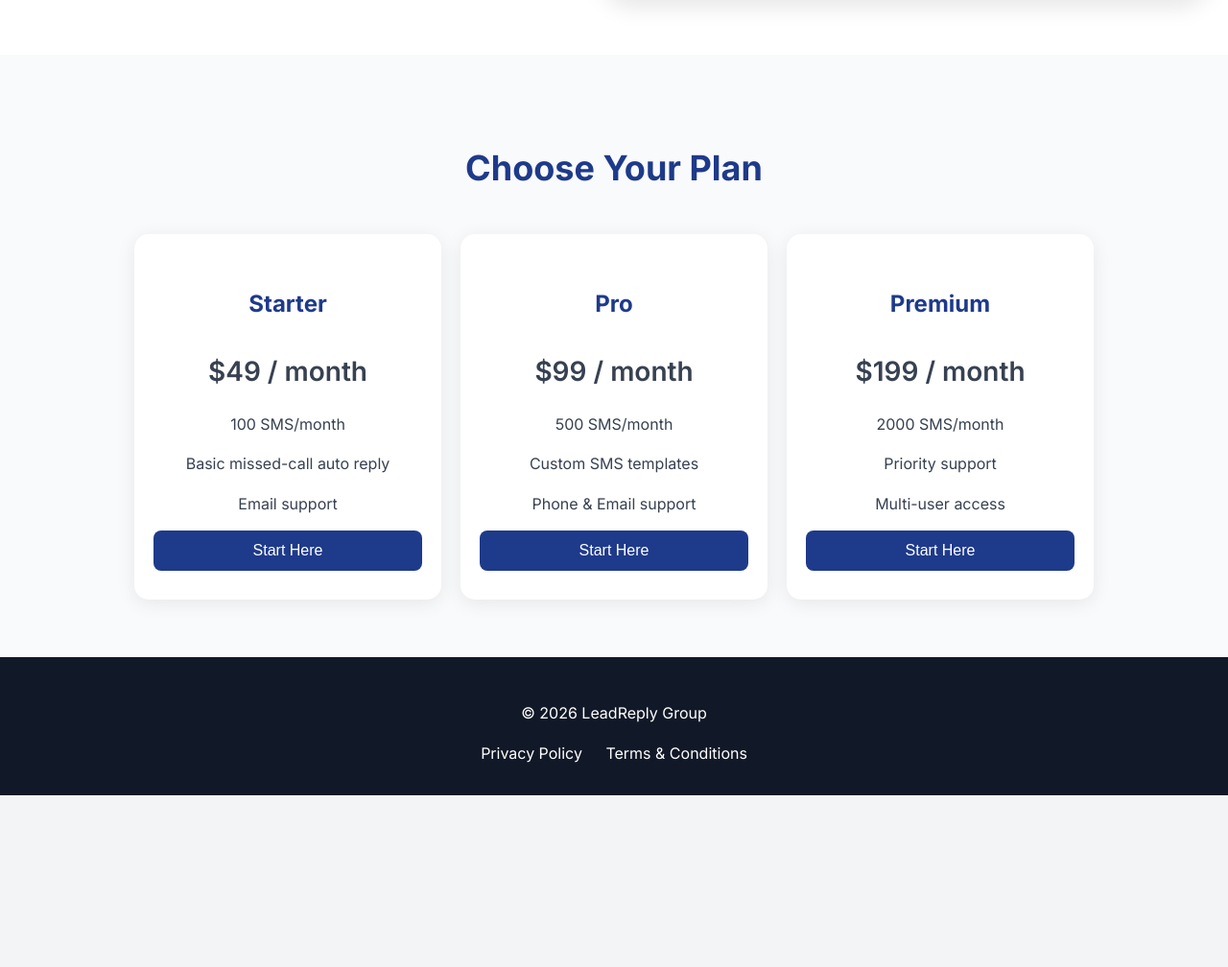
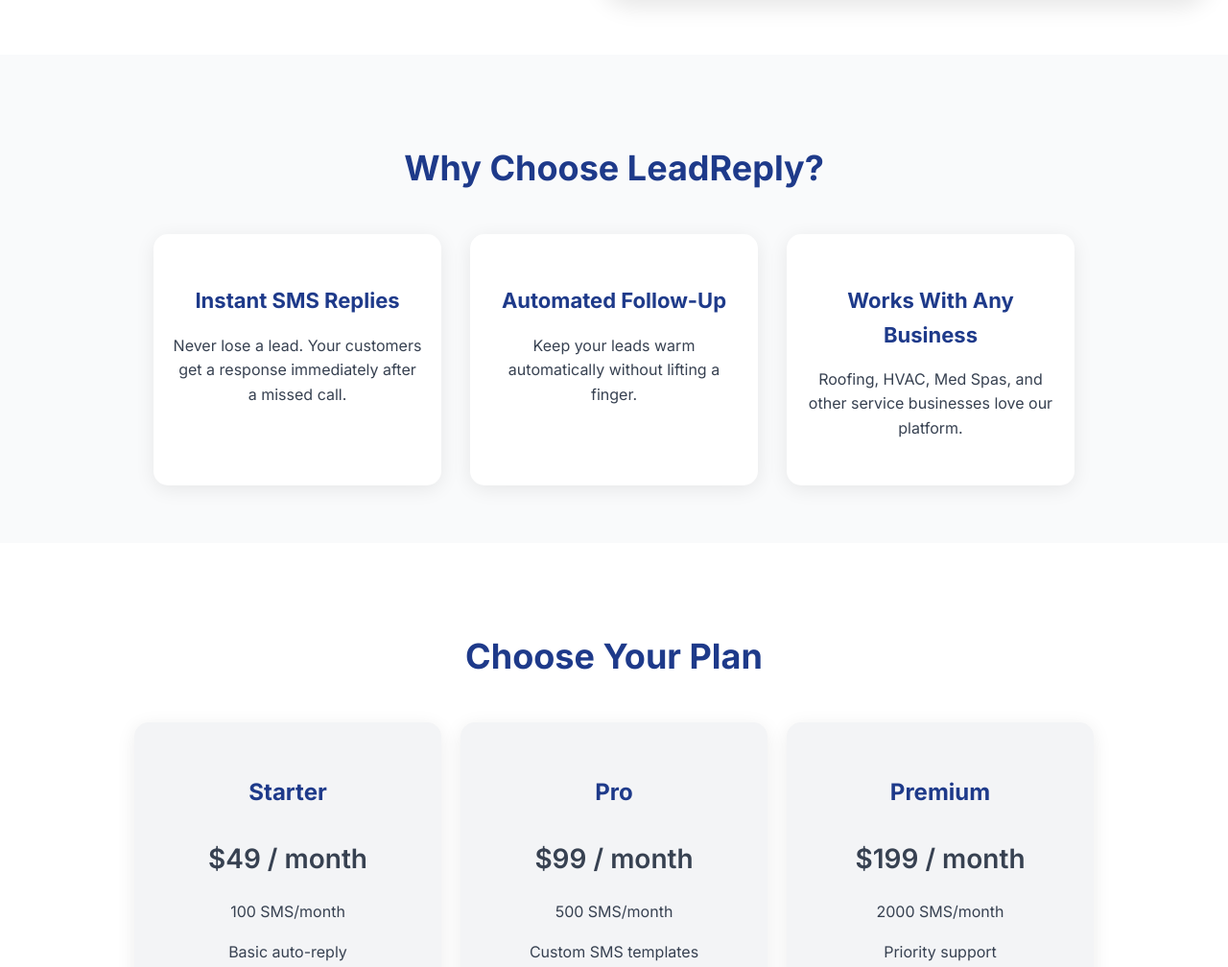
Before and after one commit to alexutomi/leadreply-site, a plain HTML site: page index.html in a window 1280 px wide. Shown: the part 557-1565 px from the top of the page at 96% size. Before the commit the page ends 1386 px from the top, so only its background shows below. Drawn offline with Linux system fonts and the light colour scheme.

Commit message:
Update index.html

```diff
--- a/index.html
+++ b/index.html
@@ -18,7 +18,7 @@
   background: #f3f4f6;
 }
 a {
-  color: #2563eb;
+  color: #1e3a8a;
   text-decoration: none;
 }
 a:hover {
@@ -32,7 +32,7 @@
 
 /* Buttons */
 button.primary {
-  background: #1e3a8a;  /* darker blue */
+  background: #1e3a8a;
   color: white;
   border: none;
   padding: 12px 25px;
@@ -68,8 +68,6 @@
   background: #ffffff;
   box-shadow: 0 4px 20px rgba(0,0,0,0.05);
 }
-
-/* Hero Left Side */
 .hero .text {
   flex: 1;
   min-width: 300px;
@@ -133,10 +131,43 @@
   to {opacity: 1;}
 }
 
+/* Features Section */
+.features {
+  padding: 60px 20px;
+  background: #f9fafb;
+  text-align: center;
+}
+.features h2 {
+  font-size: 36px;
+  color: #1e3a8a;
+  margin-bottom: 40px;
+}
+.feature-grid {
+  display: flex;
+  flex-wrap: wrap;
+  justify-content: center;
+  gap: 30px;
+}
+.feature {
+  background: white;
+  border-radius: 15px;
+  padding: 30px 20px;
+  width: 260px;
+  box-shadow: 0 4px 20px rgba(0,0,0,0.08);
+}
+.feature h3 {
+  font-size: 22px;
+  margin-bottom: 15px;
+  color: #1e3a8a;
+}
+.feature p {
+  color: #374151;
+}
+
 /* Pricing Section */
 .pricing {
   padding: 60px 20px;
-  background: #f9fafb;
+  background: #ffffff;
   text-align: center;
 }
 .pricing h2 {
@@ -151,7 +182,7 @@
   gap: 20px;
 }
 .card {
-  background: white;
+  background: #f3f4f6;
   border-radius: 15px;
   padding: 30px 20px;
   width: 280px;
@@ -200,6 +231,7 @@
   .phone-sim {
     margin-top: 30px;
   }
+  .feature-grid,
   .pricing-cards {
     flex-direction: column;
     align-items: center;
@@ -233,6 +265,25 @@
   </div>
 </section>
 
+<!-- Features Section -->
+<section class="features">
+  <h2>Why Choose LeadReply?</h2>
+  <div class="feature-grid">
+    <div class="feature">
+      <h3>Instant SMS Replies</h3>
+      <p>Never lose a lead. Your customers get a response immediately after a missed call.</p>
+    </div>
+    <div class="feature">
+      <h3>Automated Follow-Up</h3>
+      <p>Keep your leads warm automatically without lifting a finger.</p>
+    </div>
+    <div class="feature">
+      <h3>Works With Any Business</h3>
+      <p>Roofing, HVAC, Med Spas, and other service businesses love our platform.</p>
+    </div>
+  </div>
+</section>
+
 <!-- Pricing Section -->
 <section class="pricing">
   <h2>Choose Your Plan</h2>
@@ -241,7 +292,7 @@
       <h3>Starter</h3>
       <p class="price">$49 / month</p>
       <p>100 SMS/month</p>
-      <p>Basic missed-call auto reply</p>
+      <p>Basic auto-reply</p>
       <p>Email support</p>
       <button class="primary" onclick="location.href='signup.html'">Start Here</button>
     </div>
```
